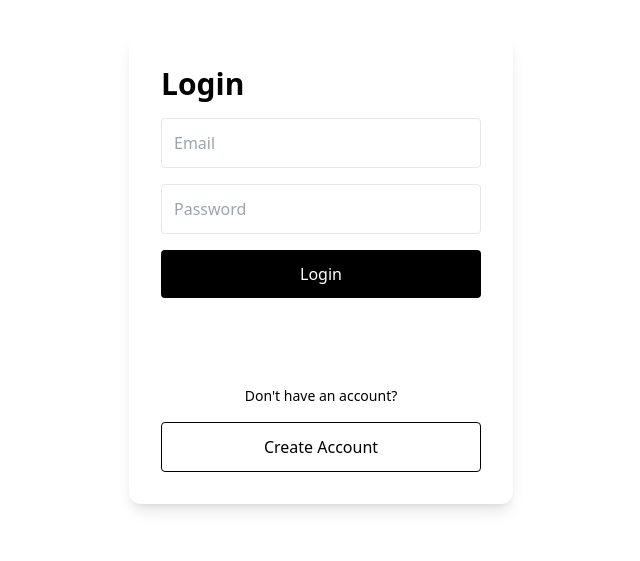
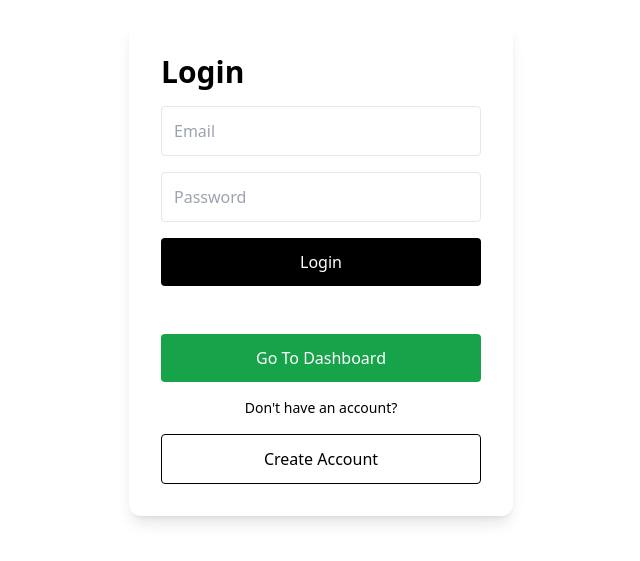
Before and after one commit to 8112861094anuj/expense-tracker, a React (Vite) app in the folder frontend/: page /login in a window 1280 px wide. Shown: the part 131-692 px from the top of the page, without its empty margins (319-959 px from the left). Built offline with nearby package versions, Linux system fonts and the light colour scheme.

Commit message:
bypass login

```diff
--- a/frontend/src/pages/Login.jsx
+++ b/frontend/src/pages/Login.jsx
@@ -120,6 +120,14 @@ function Login() {
             }}
           />
 
+          <button
+  type="button"
+  onClick={() => navigate("/dashboard")}
+  className="w-full bg-green-600 text-white p-3 rounded mt-4"
+>
+  Go To Dashboard
+</button>
+
         </div>
 
         <p className="text-center text-sm">
```
